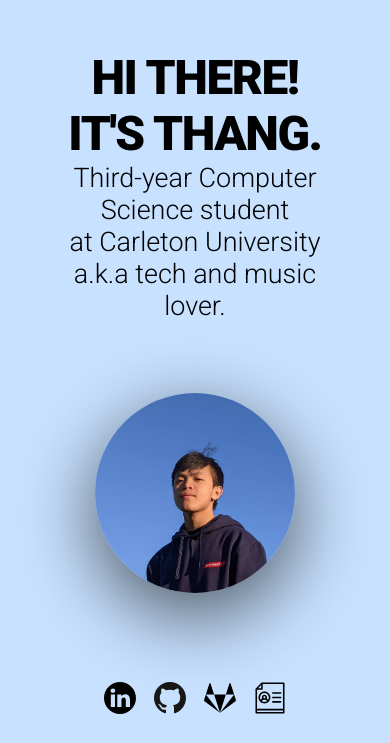
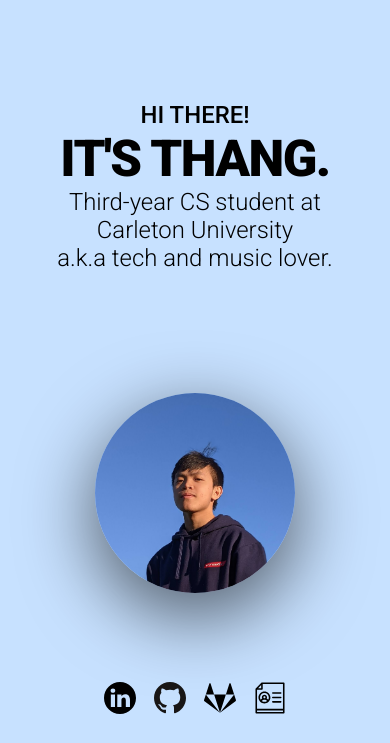
Before and after one commit to ThangMinhCao/personal_portfolio, a React (Create React App) app: page / in a window 390 px wide. Shown: the part 101-844 px from the top of the page. Built offline with nearby package versions, Linux system fonts and the light colour scheme.

Commit message:
Fine-tune the text wrapping

```diff
--- a/src/App.css
+++ b/src/App.css
@@ -35,6 +35,10 @@
   justify-content: center;
 }
 
+.text-no-wrap {
+  white-space: nowrap;
+}
+
 .image-container {
   flex: 1;
   display: flex;
@@ -52,6 +56,10 @@
 }
 
 @media only screen and (max-width: 1000px) {
+  .text-no-wrap {
+    white-space: normal;
+  }
+
   .links {
     flex-direction: row;
   }
--- a/src/App.js
+++ b/src/App.js
@@ -1,5 +1,5 @@
 import "./App.css";
-import Navbar from "./components/Navbar";
+// import Navbar from "./components/Navbar";
 import Hero from "./sections/Hero/Hero";
 import Education from "./sections/Education/Education";
 import Experiences from "./sections/Experiences/Experiences";
--- a/src/components/Typography.js
+++ b/src/components/Typography.js
@@ -1,7 +1,7 @@
 import styled from "styled-components";
 
-const bodySize = "calc(25px + 0.5vw)";
-const titleSize = "calc(40px + 2vw)";
+const bodySize = "calc(20px + 1vw)";
+const titleSize = "calc(45px + 1.5vw)";
 const subtitleSize = "calc(22px + 0.5vw)";
 
 export const LightText = styled.span`
--- a/src/sections/Education/Education.js
+++ b/src/sections/Education/Education.js
@@ -22,7 +22,7 @@ const Education = () => {
                 From 09/2019 - 05/2023 (Expected)
               </Subtitle>
               <LightText>
-                Bachelor's Degree of Computer Science,
+                Bachelor's Degree of <span className="text-no-wrap">Computer Science,</span>
                 <br/>
                 Co-operative Education
                 <br/>
--- a/src/sections/Hero/Hero.js
+++ b/src/sections/Hero/Hero.js
@@ -1,5 +1,5 @@
 import Section from "../../components/Section";
-import { Title, LightText } from "../../components/Typography";
+import { Title, LightText, MediumText } from "../../components/Typography";
 import portrait from "../../assets/PortraitCropped.jpg";
 import SocialLinks from "../../components/SocialLinks/SocialLinks";
 import "./Hero.css";
@@ -10,17 +10,13 @@ const Hero = () => {
       <div className="content-container">
         <div className="content">
           <div className="text-wrapper text-right">
-            <Title>
-              HI THERE!
-            </Title>
-            <Title>
-              IT'S THANG.
-            </Title>
+            <MediumText>HI THERE!</MediumText>
+            <Title>IT'S THANG.</Title>
             <LightText>
-              Third-year Computer Science student
-              <br/>
-              at Carleton University a.k.a tech and music lover.
+              Third-year CS student at{" "}
+              <span className="text-no-wrap">Carleton University</span>
             </LightText>
+            <LightText>a.k.a tech and music lover.</LightText>
           </div>
 
           <div className="image-container">
@@ -33,7 +29,7 @@ const Hero = () => {
         <SocialLinks />
       </div>
     </Section>
-  )
-}
+  );
+};
 
 export default Hero;
```
